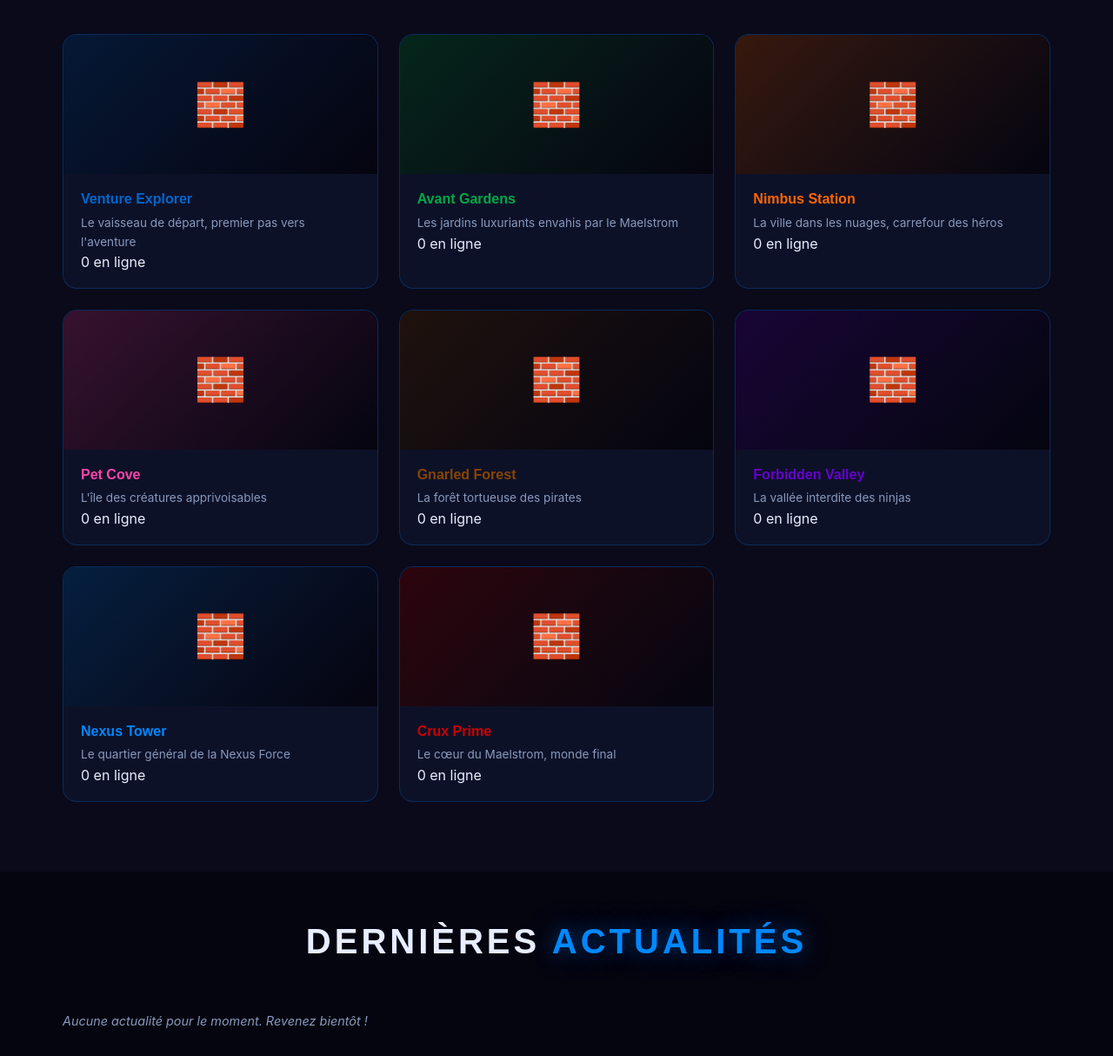
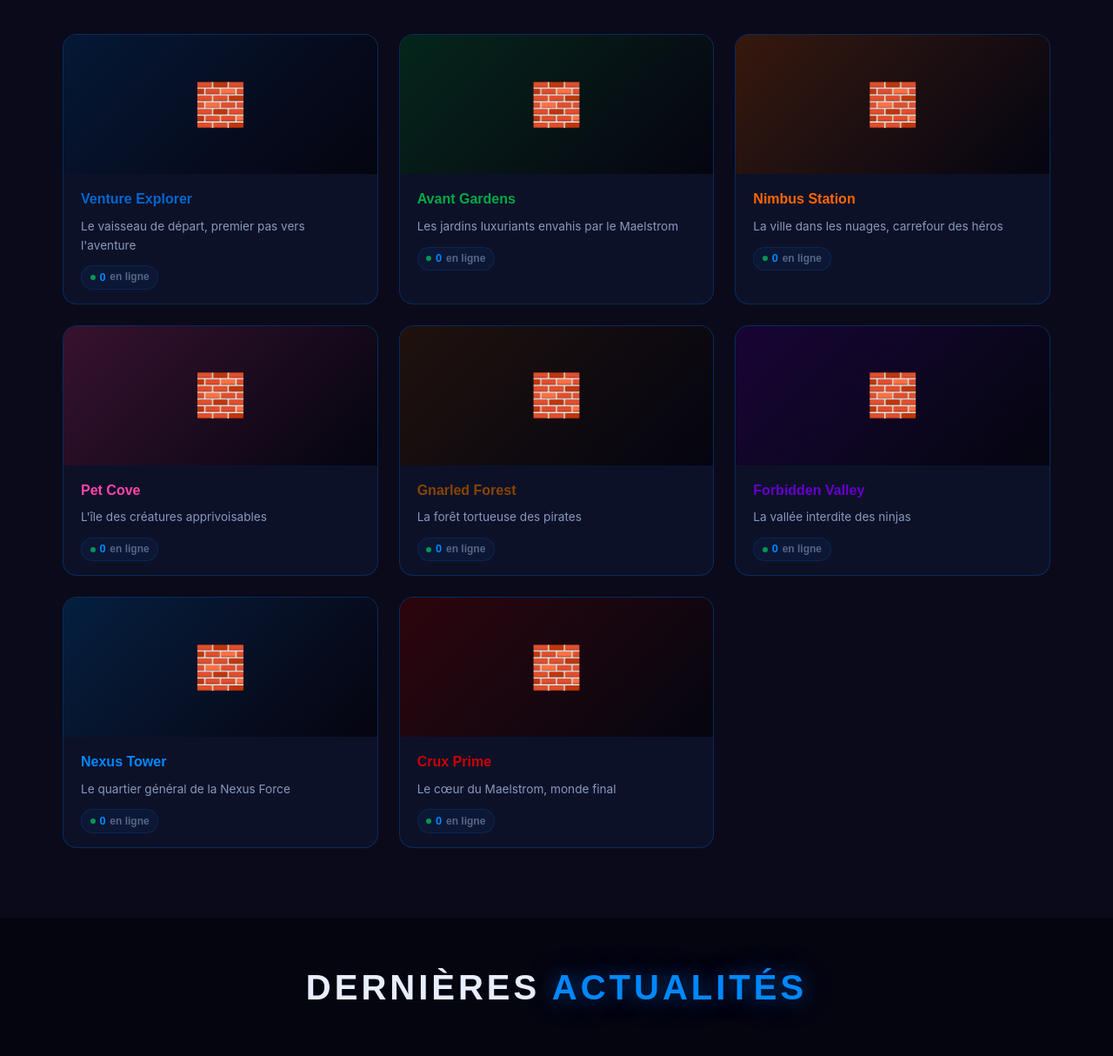
Before and after one commit to theo7791l/universe-reborn, a Flask app: page / in a window 1280 px wide. Shown: the part 1120-2334 px from the top of the page at 87% size. Run offline with Flask 3, Linux system fonts and the light colour scheme; data that the repository does not hold is empty; parts of the project's set-up code (start-up, migrations or seed data) failed here and were passed over.

Commit message:
fix(css): add .world-online styles for per-world player count badges
Bug #2 — The world-online span and world-count badge had no CSS styles.
Added compact pill-style badge below world description.

```diff
--- a/app/static/css/extra.css
+++ b/app/static/css/extra.css
@@ -255,6 +255,39 @@
 .news-excerpt { font-size: 0.9rem; color: var(--color-text-muted); line-height: 1.6; margin-bottom: 1rem; }
 .news-meta { display: flex; justify-content: space-between; font-size: 0.8rem; color: var(--color-text-dim); }
 
+/* WORLD ONLINE COUNTER (Bug #2 fix) */
+.world-info { display: flex; flex-direction: column; gap: 0.25rem; }
+.world-online {
+    display: inline-flex;
+    align-items: center;
+    gap: 0.3rem;
+    margin-top: 0.5rem;
+    font-family: var(--font-ui);
+    font-size: 0.75rem;
+    font-weight: 600;
+    color: var(--color-text-dim);
+    background: rgba(0,102,204,0.08);
+    border: 1px solid rgba(0,102,204,0.2);
+    border-radius: 999px;
+    padding: 0.15rem 0.6rem;
+    width: fit-content;
+}
+.world-online::before {
+    content: '';
+    display: inline-block;
+    width: 6px;
+    height: 6px;
+    border-radius: 50%;
+    background: var(--color-success);
+    opacity: 0.7;
+}
+.world-count {
+    font-family: var(--font-title);
+    font-size: 0.8rem;
+    font-weight: 700;
+    color: var(--color-primary-light);
+}
+
 /* RESPONSIVE */
 @media (max-width: 768px) {
     .guide-step { flex-direction: column; gap: 1rem; }
```
